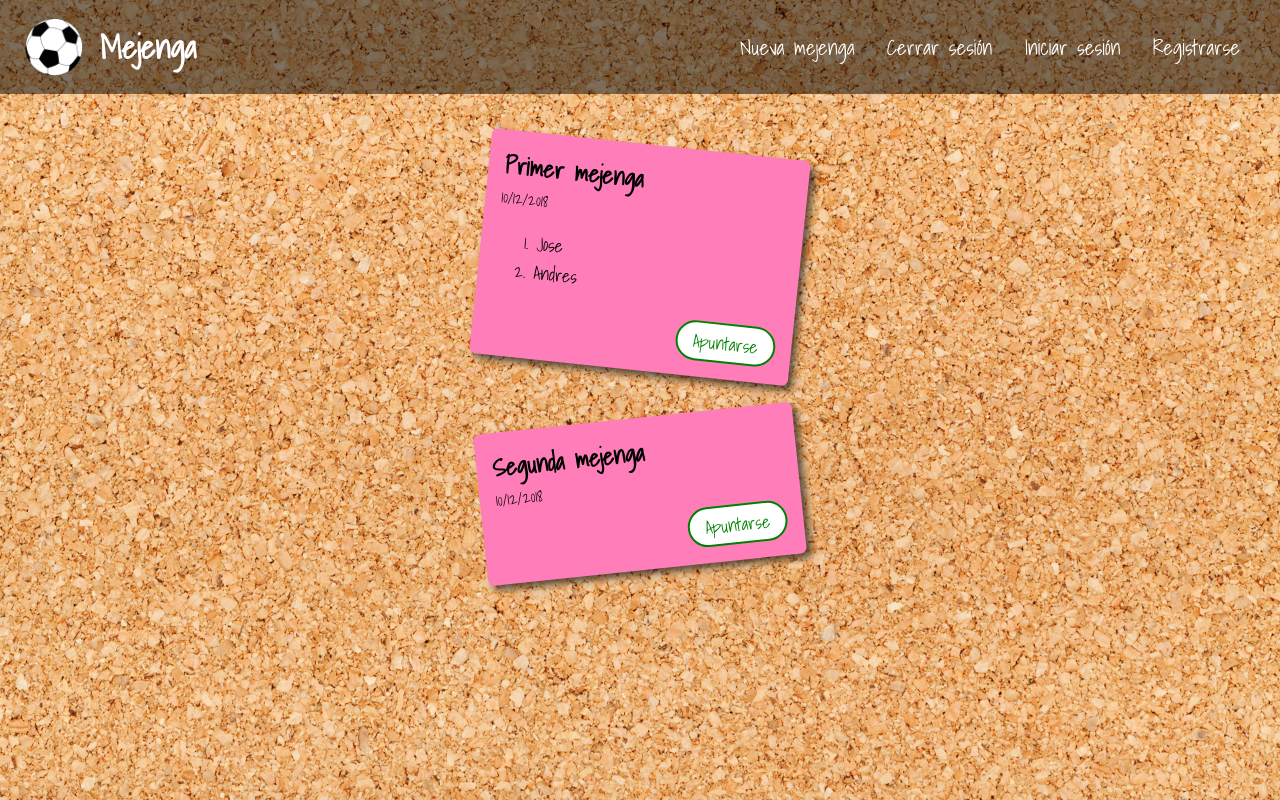
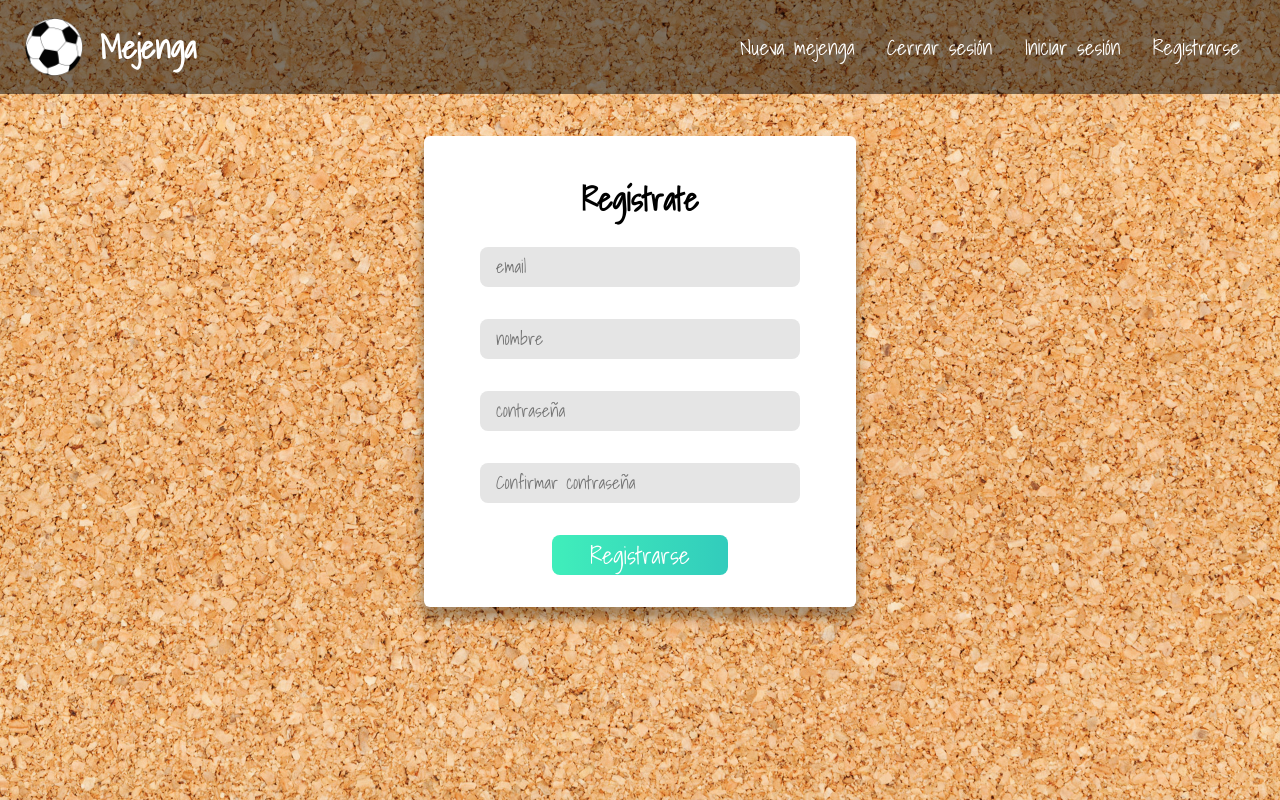
Before and after one commit to josehernandezv/react-tutorial, a React (Create React App) app: page /signup in a window 1280 px wide. Built offline with nearby package versions, Linux system fonts and the light colour scheme.

Commit message:
project status 09-01-19

```diff
--- a/src/App.js
+++ b/src/App.js
@@ -1,13 +1,25 @@
 import React, { Component } from 'react';
+import { BrowserRouter, Route, Switch, Redirect } from 'react-router-dom';
 import Home from './containers/Home';
+import Login from './containers/Login';
+import Signup from './containers/Signup';
+import MatchForm from './containers/MatchForm';
 import Layout from './components/Layout/Layout';
 
 class App extends Component {
   render() {
     return (
-      <Layout>
-        <Home />
-      </Layout>
+      <BrowserRouter>
+        <Layout>
+          <Switch>
+            <Route path="/login" component={ Login } />
+            <Route path="/signup" component={ Signup } />
+            <Route path="/new" component={ MatchForm } exact/>
+            <Route path="/" component={ Home } exact />
+            <Redirect to="/" />
+          </Switch>
+        </Layout>
+      </BrowserRouter>
     );
   }
 }
--- a/src/components/navigation/Navbar/Navbar.js
+++ b/src/components/navigation/Navbar/Navbar.js
@@ -1,25 +1,26 @@
 import React from 'react';
+import { Link, NavLink } from 'react-router-dom';
 import './Navbar.scss';
 import Logo from './Logo';
 
 const navbar = () => (
     <div className="nav-bar">
-        <a href="">
+        <Link to="/">
             <Logo />
-        </a>
+        </Link>
         <div className="links">
             <ul>
                 <li>
-                    <a href="#">Nueva mejenga</a>
+                    <NavLink to="/new">Nueva mejenga</NavLink>
                 </li>
                 <li>
-                    <a href="#">Cerrar sesión</a>
+                    <NavLink to="/logout">Cerrar sesión</NavLink>
                 </li>
                 <li>
-                    <a href="#">Iniciar sesión</a>
+                    <NavLink to="/login">Iniciar sesión</NavLink>
                 </li>
                 <li>
-                    <a href="#">Registrarse</a>
+                    <NavLink to="/signup">Registrarse</NavLink>
                 </li>
             </ul>
         </div>
--- /dev/null
+++ b/src/components/ui/FormControls/Button.js
@@ -0,0 +1,21 @@
+import styled, { css } from 'styled-components';
+
+export default styled.button`
+    /* background-color: #40EEBB; */
+    background-image: linear-gradient(to right, #40EEBB , #32CCBC );
+    color: #FFFFFF;
+    width: 176px;
+    height: 40px;
+    font-size: 24px;
+    cursor: pointer;
+    font-family: 'Shadows Into Light', cursive;
+    border-radius: 8px;
+    border: none;
+
+    ${ props => props.disabled && css`
+        background-color: #D3D3D3;
+        background-image: none;
+        color: #7e7e7e;
+    `};
+
+`;
--- /dev/null
+++ b/src/components/ui/FormControls/Errors.js
@@ -0,0 +1,17 @@
+import React from 'react';
+import styled from 'styled-components';
+
+const LI = styled.li`
+    color: #FF2323;
+    float: left;
+`;
+
+const errors = props => (
+    <ul>
+        { props.data.map(item => (
+            <LI key={ item.message }>{ item.message }</LI>
+        ))}
+    </ul>
+);
+
+export default errors;
--- /dev/null
+++ b/src/components/ui/FormControls/Form.js
@@ -0,0 +1,12 @@
+import styled from 'styled-components';
+
+export default styled.form`
+    margin: 16px 0;
+    background-color: #ffffff;
+    padding: 16px 56px 32px;
+    border-radius: 6px;
+    box-shadow: 0 10px 10px 2px rgba(0,0,0,0.3);
+    /* padding: 0 40px 16px; */
+    width: 320px;
+    text-align: center;
+`;
--- /dev/null
+++ b/src/components/ui/FormControls/Input.js
@@ -0,0 +1,16 @@
+import styled from 'styled-components';
+
+export default styled.input`
+    background-color: #E5E5E5;
+    width: 100%;
+    height: 40px;
+    color: #000000;
+    font-size: 18px;
+    line-height: 22px;
+    padding: 0 16px;
+    margin-bottom: 32px;
+    box-sizing: border-box;
+    border: none;
+    font-family: 'Shadows Into Light', cursive;
+    border-radius: 8px;
+`;
--- /dev/null
+++ b/src/components/ui/FormControls/index.js
@@ -0,0 +1,4 @@
+export { default as Form } from './Form';
+export { default as Button } from './Button';
+export { default as Input } from './Input';
+export { default as Errors } from './Errors';
--- a/src/containers/Signup.js
+++ b/src/containers/Signup.js
@@ -1,10 +1,60 @@
 import React, { Component } from 'react';
+import { Input, Form, Button } from '../components/ui/FormControls'
 
 class Signup extends Component {
+
+    state = {
+        email: '',
+        name: '',
+        password: '',
+        confirmPassword: ''
+    }
+
+    inputChangeHandler = event => {
+        this.setState({
+            [event.target.id]: event.target.value
+        })
+    }
+
+    submitHandler = event => {
+        event.preventDefault();
+        console.log(this.state)
+    }
+
     render () {
         return (
             <div>
-                <h1>Signup</h1>
+                <Form onSubmit={ this.submitHandler }>
+                    <h1>Regístrate</h1>
+                    <Input
+                        placeholder="email"
+                        type="email"
+                        id="email"
+                        value={ this.state.email }
+                        onChange={ this.inputChangeHandler }
+                    />
+                    <Input
+                        placeholder="nombre"
+                        id="name"
+                        value={ this.state.name }
+                        onChange={ this.inputChangeHandler }
+                    />
+                    <Input
+                        placeholder="contraseña"
+                        type="password"
+                        id="password"
+                        value={ this.state.password }
+                        onChange={ this.inputChangeHandler }
+                    />
+                    <Input
+                        placeholder="Confirmar contraseña"
+                        type="password"
+                        id="confirmPassword"
+                        value={ this.state.confirmPassword }
+                        onChange={ this.inputChangeHandler }
+                    />
+                    <Button>Registrarse</Button>
+                </Form>
             </div>
         )
     }
```
